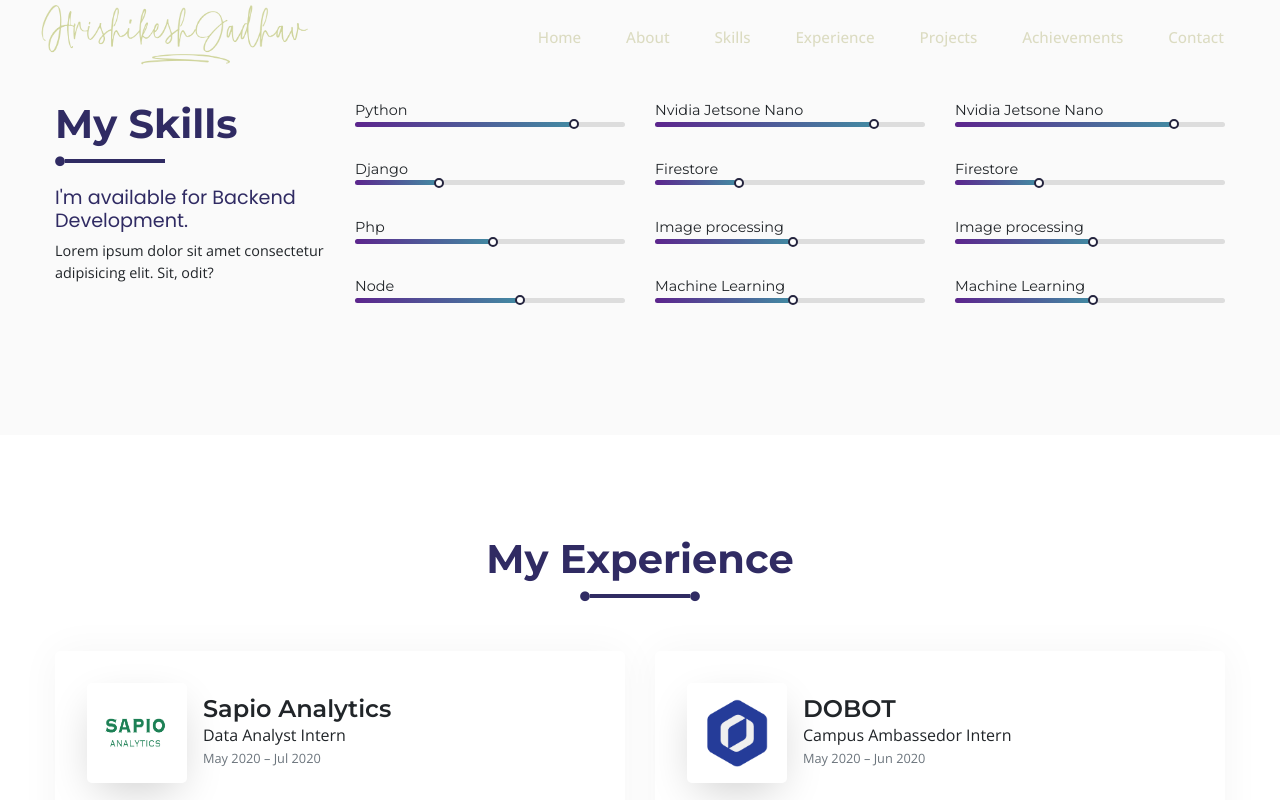
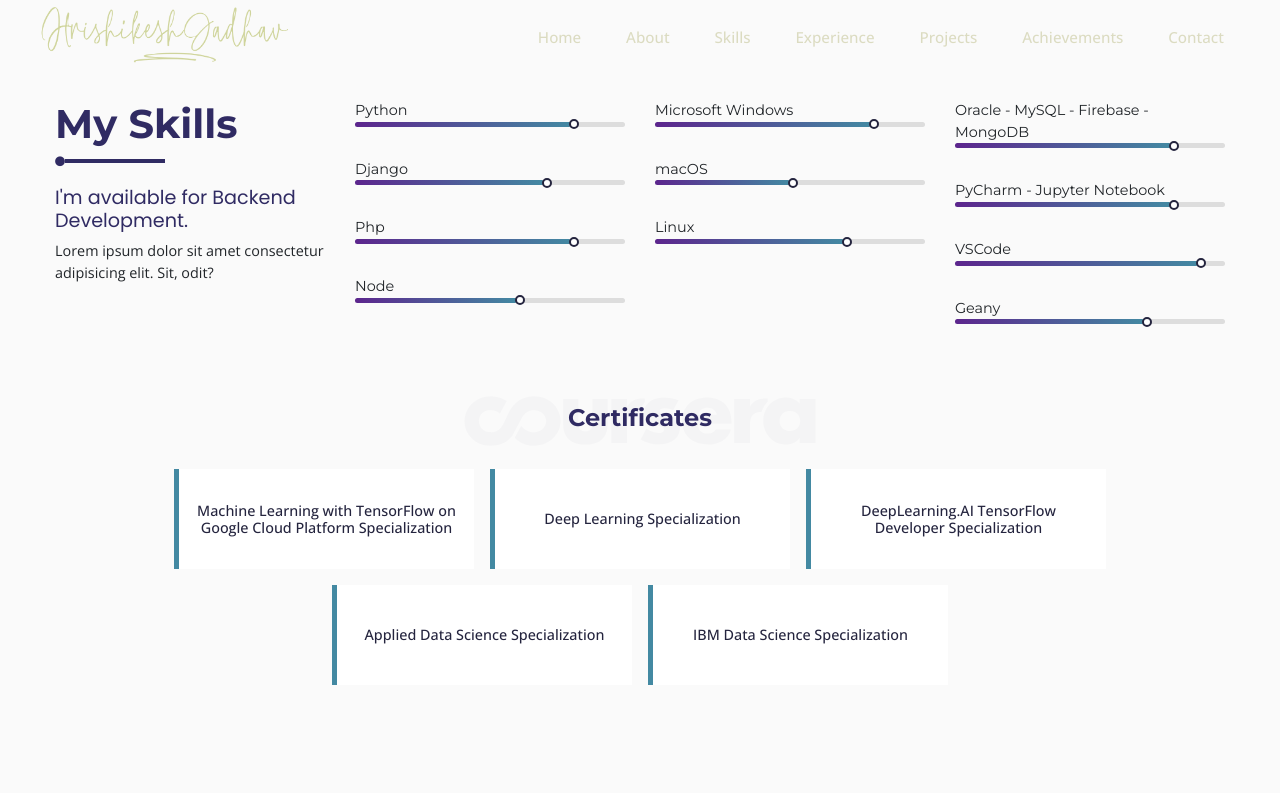
Before and after one commit to website-vikreta/knowhrishi, a plain HTML site: page index.html in a window 1280 px wide. Both pictures are taken after a click on the link "Skills". Shown: the part 1438-2238 px from the top of the page. Drawn offline with nearby package versions, Linux system fonts and the light colour scheme.

Commit message:
almost done

```diff
--- a/css/style.css
+++ b/css/style.css
@@ -186,7 +186,7 @@
     font-size: 0.9rem;
 }
 .skills .skill-wrapper{
-    position: relative;
+    /* position: relative; */
     margin-bottom: 2rem;
 }
 .skills .skill-wrapper .domain{
@@ -252,6 +252,58 @@
 }
 .skills.show .skill-wrapper .skill-bar.width-100{
     width: 100%;
+}
+/* certificates */
+.certificates h1{
+    font-size: 1.5rem;
+    /* border-bottom: 1px solid var(--primary-color); */
+    /* max-width: 400px; */
+    max-width: 400px;
+    margin: auto;
+    padding-bottom: 0.5rem;
+    position: relative;
+    z-index: 100;
+}
+.certificates h1:after{
+    content: '';
+    position: absolute;
+    top: -22px;
+    left: -20px;
+    width: calc(100% + 40px);
+    height: calc(100% + 40px);
+    background: url("../assets/img/coursera.svg") center no-repeat;
+    background-size: 80%;
+    opacity: 0.02;
+}
+.certificates .certs{
+    /* justify-content: space-between; */
+    display: inline-flex;
+    flex-wrap: wrap;
+    justify-content: center;
+    align-items: center;
+}
+.certificates .card{
+    padding: 1rem;
+    border: none;
+    border-radius: 0;
+    width: 300px;
+    min-height: 100px;
+    height: 100%;
+    display: flex;
+    justify-content: center;
+    align-items: center;
+    margin: 0.5rem;
+    border-left: 5px solid #4389A2;
+    transition: transform 0.2s;
+}
+.certificates .card:hover{
+    transform: scale(1.05);
+}
+.certificates a .card h6{
+    font-size: 0.9rem !important;
+    margin: 0;
+    text-align: center;
+    color: var(--primary-color);
 }
 
 /* ! =================================== */
--- a/index.html
+++ b/index.html
@@ -41,31 +41,33 @@
             <div class="container">
                 <input type="checkbox" name="" id="toggle">
                 <div class="logo-container">
-                    <img src="./assets/logo.png" alt="">
+                    <a href="">
+                        <img src="./assets/logo.png" alt="" class="img-fluid">
+                    </a>
                 </div>
 
                 <div class="nav-btn">
                     <div class="nav-links">
                         <ul>
-                            <li class="nav-link first-link" style="--i: .6s">
+                            <li class="nav-link first-link" style="--i: .3s">
                                 <a href="#">Home</a>
                             </li>
-                            <li class="nav-link" style="--i: .9s">
+                            <li class="nav-link" style="--i: .5s">
                                 <a href="#about">About</a>
                             </li>
-                            <li class="nav-link" style="--i: 1.2s">
+                            <li class="nav-link" style="--i: .7s">
                                 <a href="#skills">Skills</a>
                             </li>
-                            <li class="nav-link" style="--i: 1.5s">
+                            <li class="nav-link" style="--i: .9s">
                                 <a href="#experience">Experience</a>
                             </li>
-                            <li class="nav-link" style="--i: 1.8s">
+                            <li class="nav-link" style="--i: 1.1s">
                                 <a href="#projects">Projects</a>
                             </li>
-                            <li class="nav-link" style="--i: 2.1s">
+                            <li class="nav-link" style="--i: 1.3s">
                                 <a href="#achievements">Achievements</a>
                             </li>
-                            <li class="nav-link" style="--i: 2.4s">
+                            <li class="nav-link" style="--i: 1.5s">
                                 <a href="#contact" class="contact-me">Contact</a>
                             </li>
                         </ul>
@@ -192,13 +194,13 @@
                         <div class="skill-wrapper">
                             <p class="domain">Django</p>
                             <div class="skill">
-                                <div class="skill-bar width-30"></div>
+                                <div class="skill-bar width-70"></div>
                             </div>
                         </div>
                         <div class="skill-wrapper">
                             <p class="domain">Php</p>
                             <div class="skill">
-                                <div class="skill-bar width-50"></div>
+                                <div class="skill-bar width-80"></div>
                             </div>
                         </div>
                         <div class="skill-wrapper">
@@ -210,55 +212,88 @@
                     </div>
                     <div class="col-lg-3 col-md-3 col-12">
                         <div class="skill-wrapper">
-                            <p class="domain">Nvidia Jetsone Nano</p>
+                            <p class="domain">Microsoft Windows</p>
                             <div class="skill">
                                 <div class="skill-bar width-80"></div>
                             </div>
                         </div>
                         <div class="skill-wrapper">
-                            <p class="domain">Firestore</p>
-                            <div class="skill">
-                                <div class="skill-bar width-30"></div>
-                            </div>
-                        </div>
-                        <div class="skill-wrapper">
-                            <p class="domain">Image processing</p>
+                            <p class="domain">macOS</p>
                             <div class="skill">
                                 <div class="skill-bar width-50"></div>
                             </div>
                         </div>
                         <div class="skill-wrapper">
-                            <p class="domain">Machine Learning</p>
+                            <p class="domain">Linux</p>
                             <div class="skill">
-                                <div class="skill-bar width-50"></div>
+                                <div class="skill-bar width-70"></div>
                             </div>
                         </div>
                     </div>
                     <div class="col-lg-3 col-md-3 col-12">
                         <div class="skill-wrapper">
-                            <p class="domain">Nvidia Jetsone Nano</p>
+                            <p class="domain">Oracle - MySQL - Firebase - MongoDB</p>
                             <div class="skill">
                                 <div class="skill-bar width-80"></div>
                             </div>
                         </div>
                         <div class="skill-wrapper">
-                            <p class="domain">Firestore</p>
+                            <p class="domain">PyCharm - Jupyter Notebook</p>
                             <div class="skill">
-                                <div class="skill-bar width-30"></div>
+                                <div class="skill-bar width-80"></div>
                             </div>
                         </div>
                         <div class="skill-wrapper">
-                            <p class="domain">Image processing</p>
+                            <p class="domain">VSCode</p>
                             <div class="skill">
-                                <div class="skill-bar width-50"></div>
+                                <div class="skill-bar width-90"></div>
                             </div>
                         </div>
                         <div class="skill-wrapper">
-                            <p class="domain">Machine Learning</p>
+                            <p class="domain">Geany</p>
                             <div class="skill">
-                                <div class="skill-bar width-50"></div>
+                                <div class="skill-bar width-70"></div>
                             </div>
                         </div>
+                    </div>
+                </div>
+
+                <!-- certificates -->
+                <div class="certificates mt-5">
+                    <div class="heading text-center">
+                        <h1>Certificates</h1>
+                    </div>
+                    <div class="certs">
+                        <a href="https://www.coursera.org/account/accomplishments/specialization/certificate/P3Z5FSSN9HKD"
+                            target="_BLANK">
+                            <div class="card">
+                                <h6>Machine Learning with TensorFlow on Google Cloud Platform Specialization</h6>
+                            </div>
+                        </a>
+                        <a href="https://www.coursera.org/account/accomplishments/specialization/certificate/82DGA9V2BL6P"
+                            target="_BLANK">
+                            <div class="card">
+                                <h6>Deep Learning Specialization</h6>
+                            </div>
+                        </a>
+                        <a href="https://www.coursera.org/account/accomplishments/specialization/certificate/PVX32BB3P3GN"
+                            target="_BLANK">
+                            <div class="card">
+                                <h6>DeepLearning.AI TensorFlow Developer Specialization</h6>
+                            </div>
+                        </a>
+                        <a href="https://www.coursera.org/account/accomplishments/specialization/certificate/SSMTAXT9XMMY"
+                            target="_BLANK">
+                            <div class="card">
+                                <h6>Applied Data Science Specialization</h6>
+                            </div>
+                        </a>
+                        <a href="https://www.coursera.org/account/accomplishments/specialization/certificate/8Q7J7SDEJU5R"
+                            target="_BLANK">
+                            <div class="card">
+                                <h6>IBM Data Science Specialization</h6>
+                            </div>
+                        </a>
                     </div>
                 </div>
             </div>
@@ -378,6 +413,14 @@
                                     parents and the other administrative faculties and the analysis of which is
                                     shown onto the teachers’ and HOD’s dashboard.
                                 </p>
+                                <p class="description">
+                                    The platform bridge gap between the students, faculty, department, and other extra
+                                    computational tasks of the faculty in conducting the attendance.
+                                    This application provides a firm platform for carrying the analysis of various
+                                    aspects of the students and also keeps the parents in touch with their ward.
+                                    The attendance system pipelines the entire clerical and computational tasks to the
+                                    teacher’s dashboard with all required analysis in printable format.
+                                </p>
                             </div>
                         </div>
                         <div class="card">
@@ -397,6 +440,20 @@
                                     necessary. Data of property documents to personal documents scattered into
                                     various files is brought together onto one platform to get meaningful
                                     information.
+                                </p>
+                            </div>
+                        </div>
+                        <div class="card">
+                            <div class="image">
+                                <img src="./assets/img/proj5-facial-recognition-scikit-learn.png" class="img-fluid"
+                                    alt="">
+                            </div>
+                            <div class="content">
+                                <h3 class="title">Facial Recognition with SVMs using Scikit-Learn</h3>
+                                <p class="duration text-muted">May 2020 – May 2020 </p>
+                                <p class="description">
+                                    Simple Facial Recognition Model to understand the working of SVM models with
+                                    scikit-learn to classify linear and non-linear data.
                                 </p>
                             </div>
                         </div>
@@ -551,12 +608,9 @@
         <!-- * FOOTER -->
         <!-- * ========================================================== -->
         <div class="container">
-            <div class="footer p-2 d-flex justify-content-between">
+            <div class="footer p-2 text-center">
                 <div class="copy">
                     &copy; 2020 | Hrishishek Jadhav
-                </div>
-                <div class="credit">
-                    Designed by <a href="#">Website Vikreta</a>
                 </div>
             </div>
         </div>
--- a/js/main.js
+++ b/js/main.js
@@ -20,6 +20,12 @@ $(document).ready(function () {
         return false;
     });
 
+    // navlink click
+    $(".nav-link a").on('click', function () {
+        if ($("#toggle").is(':checked')) {
+            $("#toggle").click();
+        }
+    })
 
     // =================================================
     // hero scroll
```
Also changed, not shown: css/responsive.css (+42 -0 lines), assets/img/coursera.svg (added), assets/img/proj5-facial-recognition-scikit-learn.png (added).
